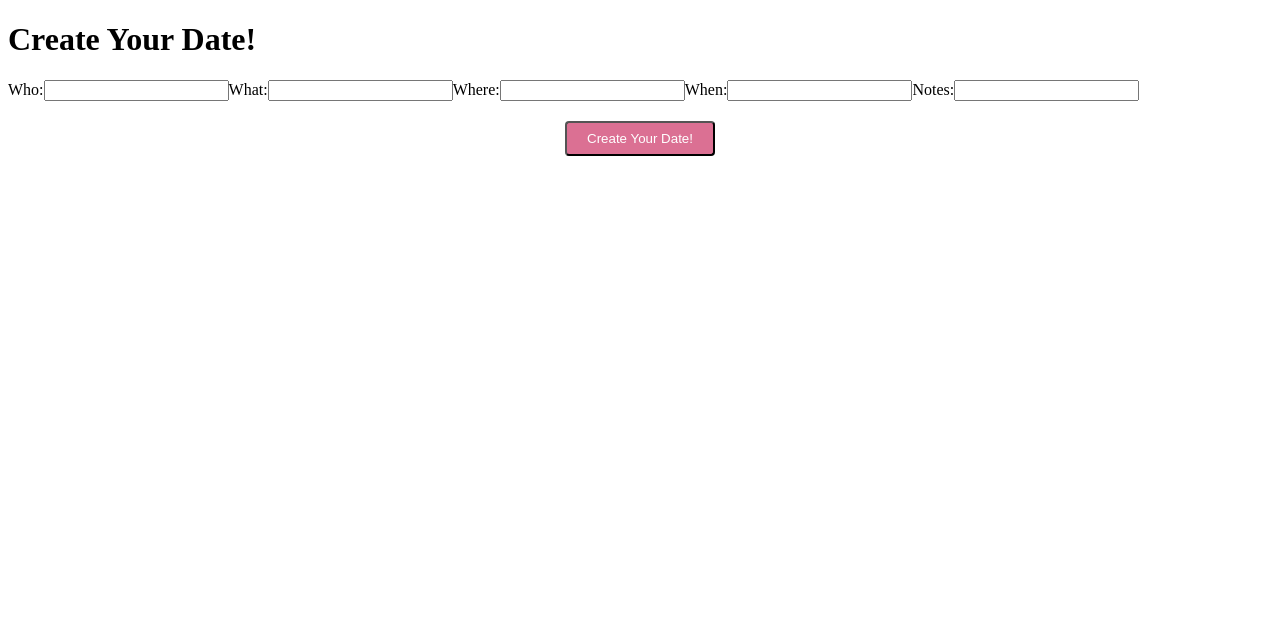
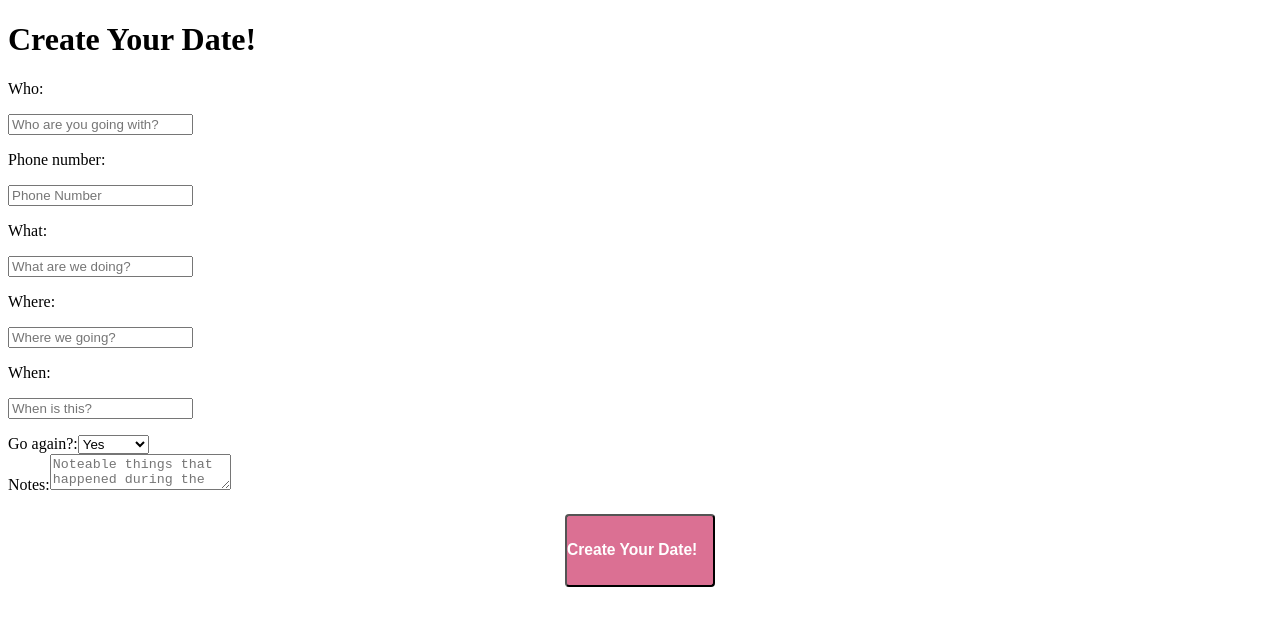
Before and after one commit to nme22/dateNight, a Next.js app in the folder datingapp/: page /FormDate in a window 1280 px wide. Shown: the top 626 px of the page. Built offline with nearby package versions, Linux system fonts and the light colour scheme.

Commit message:
last save before some sleep

```diff
--- a/datingapp/pages/FormDate.js
+++ b/datingapp/pages/FormDate.js
@@ -3,35 +3,44 @@ import styles from '../styles/Form.module.css'
 
 const FormDate = () => {
     return (
-        <div >
+        <div className="form">
             <h1> Create Your Date! </h1>
-            <form className="form-date">
+            <form >
 
 
                 <label>Who:</label>
-                <input id="name" type="text" autoComplete="name" required />
+                <p className="form-field"><input id="name" type="text" autoComplete="name" required  placeholder="Who are you going with?"/></p>
 
+                <label>Phone number:</label>
+                <p className="form-field"><input id="when" type="number"  required placeholder="Phone Number"/></p>
 
                 <label>What:</label>
-                <input  id="what" type="text" autoComplete="name" required />
+                <p className="form-field"><input  id="what" type="text"  required placeholder="What are we doing?"/></p>
 
 
                 <label>Where:</label>
-                <input id="where" type="text" autoComplete="name" required />
+                <p className="form-field"><input id="where" type="text"  required placeholder="Where we going?"/></p>
 
 
                 <label>When:</label>
-                <input id="when" type="text" autoComplete="name" required />
+                <p className="form-field"><input id="when" type="text"  required placeholder="When is this?"/></p>
 
-
-                <label>Notes:</label>
-                <input id="note" type="text" autoComplete="note" required />
+                <label>Go again?:</label>
+                <select id="repeat" type="boolean"  required placeholder="Do this date again?">
+                    <option value="Yes">Yes</option>
+                    <option value="No">No Shot</option>
+                </select>
 
 
             </form>
 
+            <label>Notes:</label>
+                <textarea className="form-field-textarea" id="note" type="text" placeholder="Noteable things that happened during the date"></textarea>
+
             <Link href="/Previous Dates">
-                    <button className={styles.btn} type="submit">Create Your Date!</button>
+                    <button className={styles.btn} >
+                        <h3>Create Your Date!</h3>
+                    </button>
             </Link>
         </div>
      );
--- a/datingapp/styles/Form.module.css
+++ b/datingapp/styles/Form.module.css
@@ -1,21 +1,27 @@
 .btn {
-    display: block;
+    display: flex;
     width: 150px;
-    padding: 8px 0;
+    padding: 10px 0;
     margin: 20px auto;
     background: palevioletred;
     border-radius: 4px;
     color: white;
-    text-align: center;
+    text-align: right;
 
   }
 
-.form-date {
+
+
+.form {
+    display: flex;
+    justify-content: space-between;
+}
+.form-field input:focus {
+    border: 3px solid #555;
 }
 
-.form-date input {
-
+.form-field-textarea {
+    margin: 0px;
+    height: 217px;
+    width: 651px;
 }
-.form-date input:focus {
-    border: 3px solid #555;
-}
```
Also changed, not shown: datingapp/styles/globals.css (line endings or trailing spaces).
